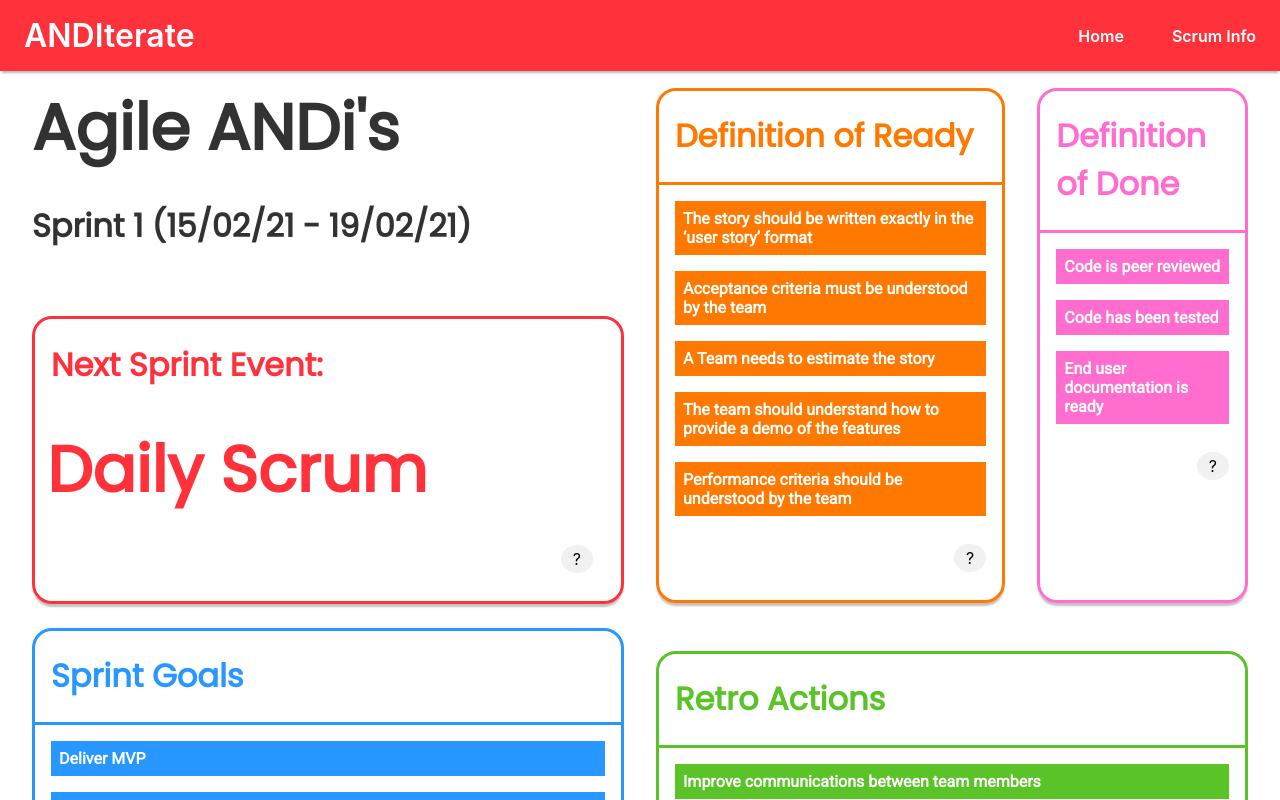
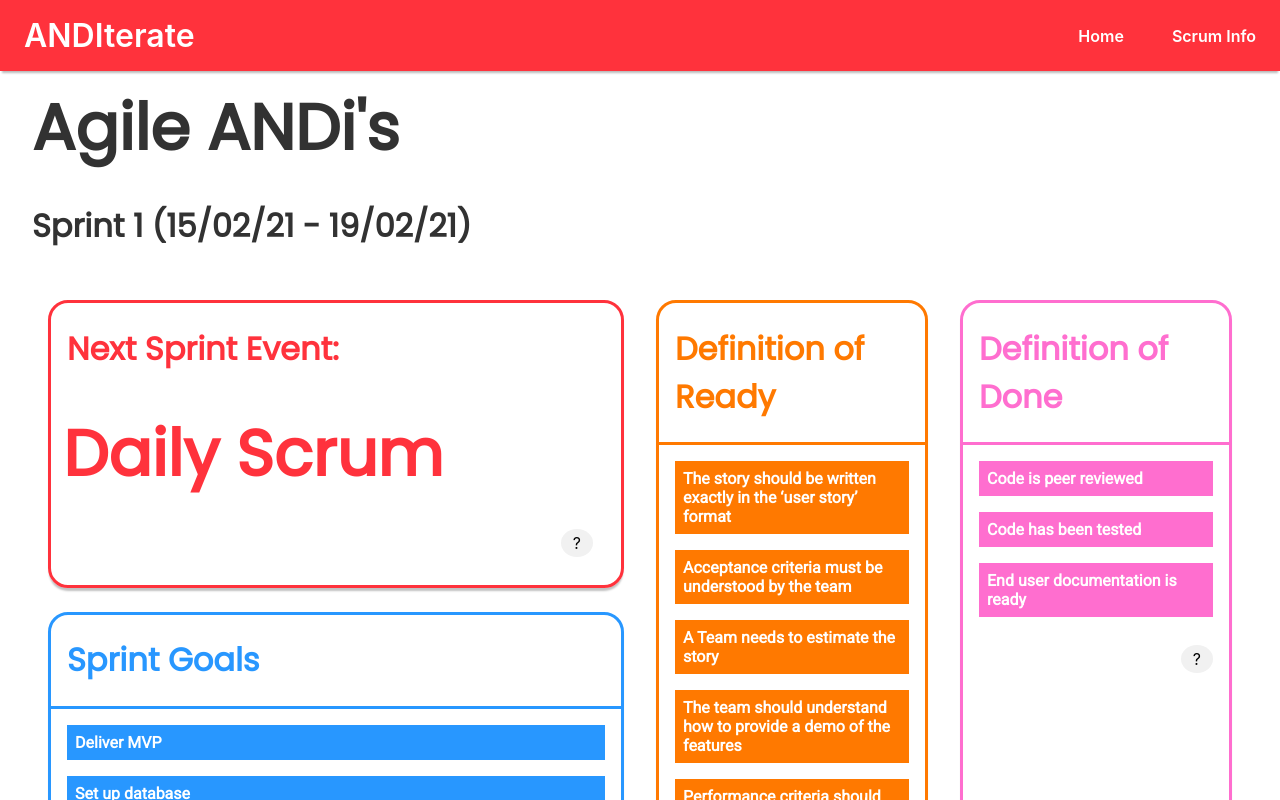
Before and after one commit to marissaepstein-AND/ANDIterate, a React app: page /#/ in a window 1280 px wide. Shown: the top 800 px of the page. Built offline with nearby package versions, Linux system fonts and the light colour scheme.

Commit message:
updating styles and deps

```diff
--- a/src/components/common/InfoBox.jsx
+++ b/src/components/common/InfoBox.jsx
@@ -3,14 +3,14 @@ import styled from "styled-components";
 import { Link } from 'react-router-dom';
 
 const Wrapper = styled.div`
+  ${props => props};
   box-shadow: 0 4px 2px -1px #c1c1c1;
   border-radius: 20px;
   margin: 1.5rem 1rem;
   display: flex;
   flex-direction: column;
+  flex: 1;
   // height: fit-content;
-  ${props => props};
-
 `;
 
 // const TitleBox = styled.div`
--- a/src/components/pages/Home.jsx
+++ b/src/components/pages/Home.jsx
@@ -37,12 +37,30 @@ const Top = styled.div`
     `}
 `;
 
-const HeaderWrapper = styled.div`
+// const HeaderWrapper = styled.div`
+//     display: flex;
+//     flex-direction: column;
+//     margin: 0 auto;
+//     padding: 1rem;
+//     min-height: -webkit-fill-available;
+// `;
+
+const ContentWrapper = styled.div`
     display: flex;
     flex-direction: column;
     margin: 0 auto;
     padding: 1rem;
     min-height: -webkit-fill-available;
+    width: -webkit-fill-available;
+`;
+
+const BoxWrapper = styled.div`
+    display: flex;
+    flex-direction: column;
+
+    ${media.mobileLarge`
+        flex-direction: row;
+    `}
 `;
 
 const Title = styled.div`
@@ -63,12 +81,15 @@ const Home = () => {
     //Create contents for the sprint goal info box
 
     return <Page>
-
-        <LeftContainer>
-        <HeaderWrapper>
+        {/* <HeaderWrapper>
             <Title>Agile ANDi's</Title>
             <SprintNo>Sprint 1 (15/02/21 - 19/02/21)</SprintNo>
-        </HeaderWrapper>
+        </HeaderWrapper> */}
+        <ContentWrapper>
+            <Title>Agile ANDi's</Title>
+            <SprintNo>Sprint 1 (15/02/21 - 19/02/21)</SprintNo>
+            <BoxWrapper>
+            <LeftContainer>
                 <EventCard />
                 <SprintGoalCard/>
                 <TeamMembersInfoBox/>
@@ -80,6 +101,10 @@ const Home = () => {
                 </Top>
                 <RetroActionsCard />
             </RightContainer>
+
+            </BoxWrapper>
+
+        </ContentWrapper>
     </Page>
 }
 
--- a/src/layouts/Definitions.jsx
+++ b/src/layouts/Definitions.jsx
@@ -24,7 +24,7 @@ const BoxWrapper = styled.div`
 
 const BoxContentWrapper = styled.div`
     padding: 15px;
-`
+`;
 
 const BoxSubtitle = styled.p`
     color: ${p => p.theme.colors.primaryDarkGrey};
```
Also changed, not shown: package.json (+21 -21 lines), 1 other file (tests, documents, lock files or other folders). Lines whose indentation alone changed are shown as unchanged.
